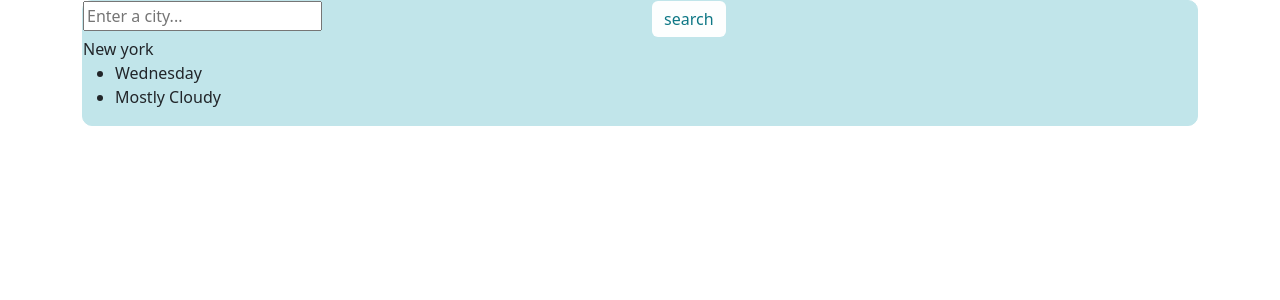
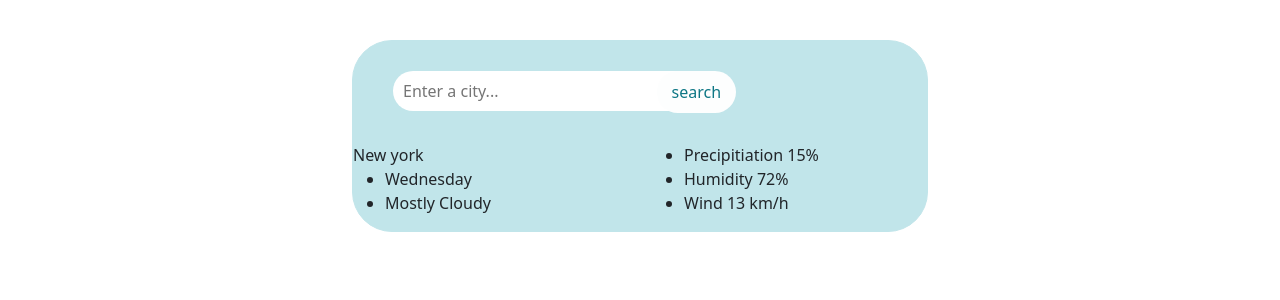
Before and after one commit to FTTM-M/home-work-5-react, a React (Create React App) app: page / in a window 1280 px wide. Shown: the top 300 px of the page. Built offline with nearby package versions, Linux system fonts and the light colour scheme.

Commit message:
styling the form box

```diff
--- a/package.json
+++ b/package.json
@@ -35,5 +35,8 @@
       "last 1 firefox version",
       "last 1 safari version"
     ]
+  },
+  "devDependencies": {
+    "@babel/plugin-proposal-private-property-in-object": "^7.21.11"
   }
 }
--- a/src/App.css
+++ b/src/App.css
@@ -1,2 +1,4 @@
 .App {
+  margin: 40px auto;
+  max-width: 600px;
 }
--- a/src/weather.css
+++ b/src/weather.css
@@ -1,10 +1,23 @@
 .weather {
   background: rgb(193, 229, 234);
   border: 1px rgb(193, 229, 234) solid;
-  border-radius: 10px;
+  border-radius: 40px;
 }
 .weather .btn-primary {
   color: rgb(14, 119, 133);
   background: rgb(253, 254, 254);
+  margin-left: -110px;
   border: none;
+  padding: 9px 15px;
+  border-radius: 30px;
 }
+form {
+  margin: 30px 60px 30px 40px;
+}
+
+.search {
+  padding: 8px 70px 8px 10px;
+  border-radius: 30px;
+  border: none;
+  max-width: 100%;
+}
--- a/src/weather.js
+++ b/src/weather.js
@@ -5,11 +5,15 @@ export default function weather() {
   return (
     <div className="weather">
       {" "}
-      <from>
-        <div className="row">
-          <div className="col-6">
+      <form>
+        <div className="formMargin row">
+          <div className="col-9">
             {" "}
-            <input type="search" placeholder="Enter a city..."></input>
+            <input
+              className="search"
+              type="search"
+              placeholder="Enter a city..."
+            ></input>
           </div>
           <div className="col-3">
             <input
@@ -19,14 +23,25 @@ export default function weather() {
             ></input>
           </div>
         </div>
-      </from>
-      <div>
-        New york
-        <ul>
-          <li>Wednesday</li>
-          <li>Mostly Cloudy</li>
-        </ul>
-      </div>{" "}
+      </form>
+      <div className="row">
+        <div className="col-6">
+          <div className="theCity">
+            New york
+            <ul>
+              <li>Wednesday</li>
+              <li>Mostly Cloudy</li>
+            </ul>
+          </div>
+        </div>
+        <div className="col-6">
+          <ul>
+            <li>Precipitiation 15%</li>
+            <li>Humidity 72%</li>
+            <li>Wind 13 km/h</li>
+          </ul>
+        </div>
+      </div>
     </div>
   );
 }
```
Also changed, not shown: 1 other file (tests, documents, lock files or other folders).
